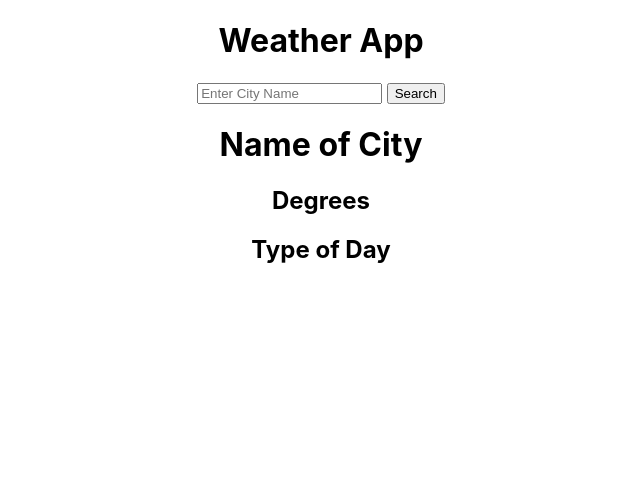
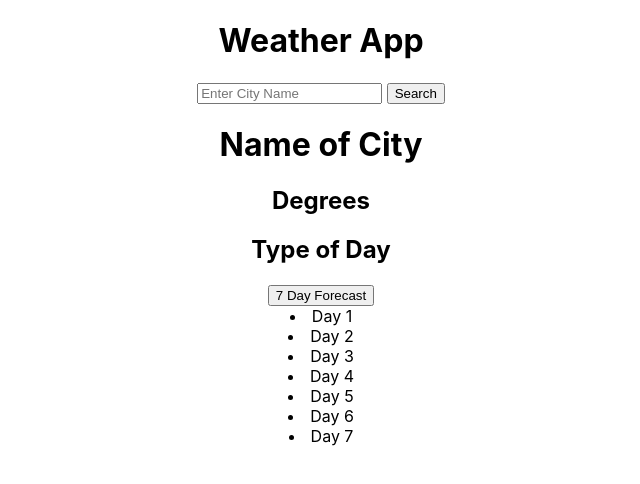
Before and after one commit to VishalGill/Weather-App, a React (Create React App) app: page / in a window 1280 px wide. Shown: the top 484 px of the page, without its empty margins (319-959 px from the left). Built offline with nearby package versions, Linux system fonts and the light colour scheme.

Commit message:
added forecast componenet

```diff
--- a/src/App.js
+++ b/src/App.js
@@ -1,6 +1,7 @@
 import './App.css';
 import Weather from './Components/Weather';
 import Header from './Components/Header';
+import Forecast from './Components/Forecast';
 
 function App() {
 	return (
@@ -9,6 +10,7 @@ function App() {
 			<Header />
 
 			<Weather />
+			<Forecast />
 		</div>
 	);
 }
--- /dev/null
+++ b/src/Components/Forecast.js
@@ -0,0 +1,18 @@
+import React from 'react';
+
+function Forecast(props) {
+	return (
+		<div>
+			<button>7 Day Forecast</button>
+			<li>Day 1</li>
+			<li>Day 2</li>
+			<li>Day 3</li>
+			<li>Day 4</li>
+			<li>Day 5</li>
+			<li>Day 6</li>
+			<li>Day 7</li>
+		</div>
+	);
+}
+
+export default Forecast;
```
